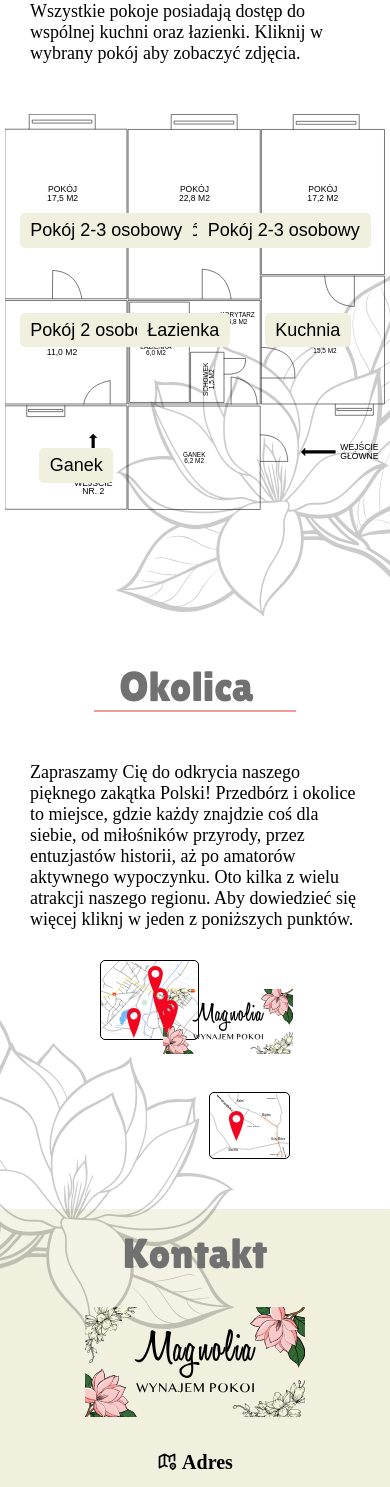
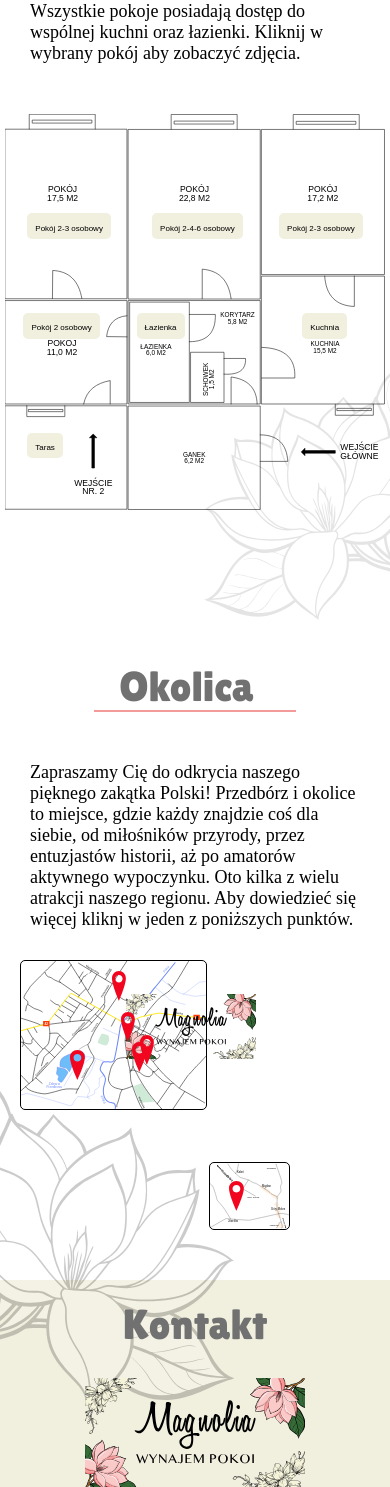
Before and after one commit to LukasEAG/magnolia, a PHP site: page / in a window 390 px wide. Shown: the part 3127-4614 px from the top of the page. Run offline with PHP 8.4, Linux system fonts and the light colour scheme; some web fonts are replaced.

Commit message:
mobile ver4

```diff
--- a/index.html
+++ b/index.html
@@ -207,7 +207,7 @@
                             <button data-btn-open-gallery value="kitchen"><span>Kuchnia</span></button>
                         </div>
                         <div class="rooms__entrance">
-                            <button data-btn-open-gallery value="porch"><span>Ganek</span></button>
+                            <button data-btn-open-gallery value="porch"><span>Taras</span></button>
                         </div>
                     </div>
                 </div>
--- a/src/sass/_media.scss
+++ b/src/sass/_media.scss
@@ -1,6 +1,68 @@
 @use '../sass/colors' as *;
 
 @mixin queries {
+	@media (max-width: 1200px) {
+		.about-us {
+			&__title {
+				margin: 10em 0 5em 4em;
+			}
+			&__content {
+				margin: 3em 4em 0;
+			}
+		}
+		.rooms {
+			&__offer {
+				margin: 0 4em;
+			}
+		}
+		.area {
+			&__title {
+				margin: 5em 0 5em 4em;
+			}
+			&__text {
+				margin: 0 4em;
+				padding: 0;
+			}
+			&__maps-big {
+				padding: 0 4em;
+			}
+
+			&__maps-big-card {
+				padding: 1em 1em;
+				width: 40%;
+			}
+		}
+	}
+	@media (max-width: 1100px) {
+		.about-us {
+			&__title {
+				margin: 10em 0 5em 2em;
+			}
+			&__content {
+				margin: 3em 2em 0;
+			}
+		}
+		.rooms {
+			&__offer {
+				margin: 0 2em;
+			}
+		}
+		.area {
+			&__title {
+				margin: 5em 0 5em 2em;
+			}
+			&__text {
+				margin: 0 2em;
+				padding: 0;
+			}
+			&__maps-big {
+				padding: 0 2em;
+			}
+			&__maps-big-card {
+				width: 42%;
+			}
+		}
+	}
 	@media (max-width: 992px) {
 		h2 {
 			padding: 0 0.6em;
@@ -121,7 +183,6 @@
 		}
 
 		.area {
-
 			&__title {
 				margin: 5em 0;
 				justify-content: center;
@@ -130,12 +191,9 @@
 		}
 	}
 	@media (max-width: 769px) {
-
 		.contact {
-
 			&__box {
 				flex-direction: column-reverse;
-
 			}
 		}
 	}
@@ -149,7 +207,6 @@
 		}
 
 		.contact {
-
 			&__box {
 				padding: 2em;
 			}
@@ -186,16 +243,28 @@
 			}
 		}
 
-
 		.rooms {
-
+			&__bg-img {
+				opacity: 0.1;
+				max-width: 300px;
+			}
 			&__offer {
 				margin: 0 3em;
+			}
+
+			&__gallery-box {
+				& button {
+					padding: .4em 0.6em;
+					max-width: 110px;
+
+					& span {
+						font-size: .8rem;
+					}
+				}
 			}
 		}
 
 		.area {
-
 			&__text {
 				margin: 0 3em;
 				padding: 0;
@@ -231,7 +300,9 @@
 			text-align: center;
 		}
 
-        p, li, span {
+		p,
+		li,
+		span {
 			font-size: 1.4rem;
 		}
 		.head {
@@ -253,8 +324,6 @@
 
 			&__content {
 				margin: 1em 2em 0;
-
-
 			}
 
 			&__items {
--- a/src/sass/style.scss
+++ b/src/sass/style.scss
@@ -455,37 +455,41 @@ a {
 				background-color: $magnolia-white;
 				transform: scale(0.9);
 			}
+
+			& span {
+				font-size: 1.2rem;
+			}
 		}
 	}
 
 	&__room-one {
 		top: 25%;
-		left: 38%;
+		left: 39%;
 	}
 
 	&__room-two {
 		top: 25%;
-		left: 5%;
+		left: 7%;
 	}
 	&__room-three {
 		top: 25%;
-		right: 5%;
+		right: 7%;
 	}
 	&__room-four {
 		top: 50%;
-		left: 5%;
+		left: 6%;
 	}
 	&__kitchen {
 		top: 50%;
-		right: 10%;
+		right: 11%;
 	}
 	&__bathroom {
 		top: 50%;
 		left: 35%;
 	}
 	&__entrance {
-		top: 84%;
-		left: 10%;
+		top: 80%;
+		left: 7%;
 	}
 
 	&__gallery-zoom {
```
Also changed, not shown: dist/css/style.min.css, 1 other file. Lines whose indentation alone changed are shown as unchanged.
